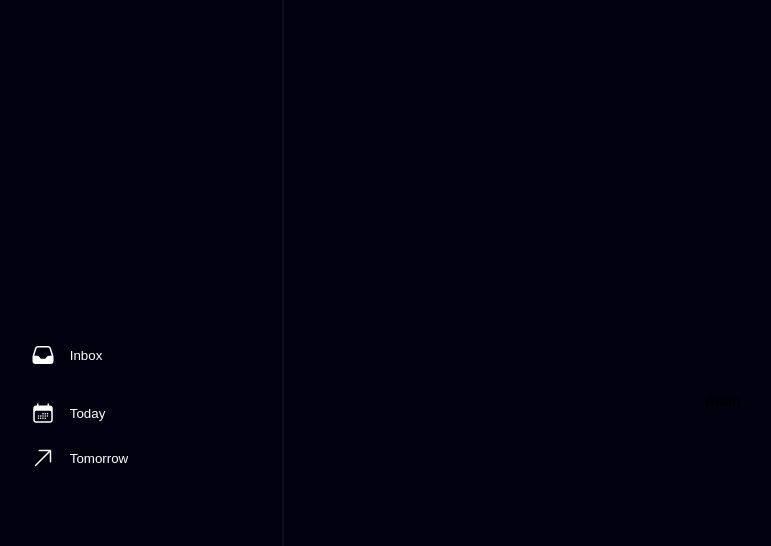
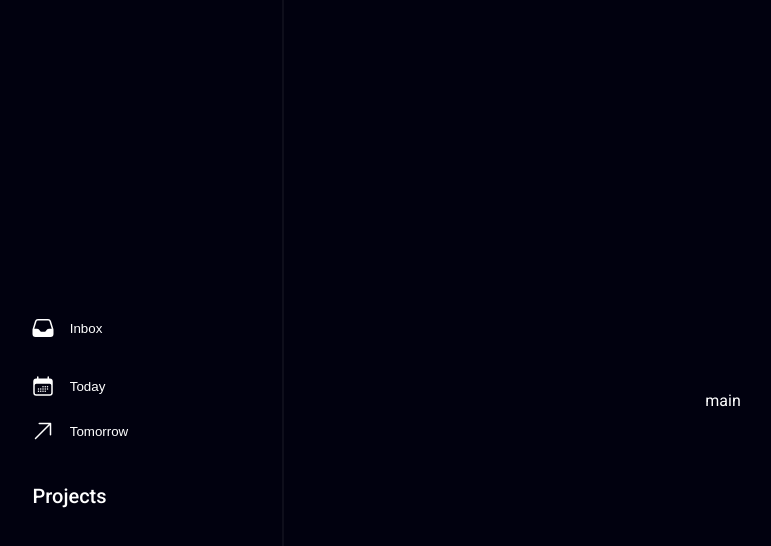
Before and after one commit to Grayson-code/timetable-manager, a SvelteKit app: page /todo in a window 1280 px wide. Shown: the top 546 px of the page, without its empty margins (118-889 px from the left). Built offline with nearby package versions, Linux system fonts and the light colour scheme; no server answers; sample sign-in values are in the browser's storage.

Commit message:
small stuff

```diff
--- a/src/routes/todo/+page.svelte
+++ b/src/routes/todo/+page.svelte
@@ -5,21 +5,20 @@
  https://opensource.org/licenses/MIT
 -->
 
-<script lang="ts">
-    import InboxIcon from "$lib/assets/inbox.svg"
-    import TodayIcon from "$lib/assets/today.svg"
-    import TomorrowIcon from "$lib/assets/Tomorrow.svg"
-    import { authStore } from "../../stores/authStore";
-    import type { CurrentUser } from "../../app";
+<script async lang="ts">
+	import InboxIcon from '$lib/assets/inbox.svg';
+	import TodayIcon from '$lib/assets/today.svg';
+	import TomorrowIcon from '$lib/assets/Tomorrow.svg';
 
-    const user: null | CurrentUser = $authStore.currentUser
+
+
 </script>
 
 <body>
 	<nav>
 		<div class="todo-pages">
 			<a class="todo-container" href="/inbox">
-                <img class="todo-icons" src={InboxIcon} alt="inbox"/>
+				<img class="todo-icons" src={InboxIcon} alt="inbox" />
 				<button class="todo-buttons"><p>Inbox</p></button>
 			</a>
 			<a class="todo-container" href="/todo">
@@ -27,31 +26,32 @@
 				<button class="todo-buttons">Today</button>
 			</a>
 			<a class="todo-container" href="/todo/tomorrow">
-                <img class="todo-icons" src={TomorrowIcon} alt="tomorrow-arrow">
+				<img class="todo-icons" src={TomorrowIcon} alt="tomorrow-arrow" />
 				<button class="todo-buttons">Tomorrow</button>
 			</a>
 		</div>
-		<div class="projects-pages" >
-
+		<div class="projects-pages">
+			<span class="projects-pages-text">Projects</span>
 		</div>
-		<div class="labels-pages" ></div>
-		<div class="filters-pages" ></div>
+		<div class="labels-pages" />
+		<div class="filters-pages" />
 	</nav>
-    <main>
-        main
-    </main>
+	<main>main</main>
 </body>
 
 <style>
 	body {
-        display:flex;
+		display: flex;
 		flex-direction: row;
+		color: white;
 	}
 	nav {
+		display: flex;
+		flex-direction: column;
 		flex: 0 0 400px;
 		border: 0;
 		border-right: 2px;
-        border-color: #0E0E1B;
+		border-color: #0e0e1b;
 		border-style: solid;
 	}
 	main {
@@ -63,9 +63,8 @@
 		display: flex;
 		justify-content: center;
 		align-items: center;
-        height: 100vh
+		height: 100vh;
 	}
-
 
 	.todo-pages {
 		display: flex;
@@ -81,7 +80,6 @@
 		cursor: pointer;
 		text-decoration: none;
 	}
-
 	.todo-container {
 		display: flex;
 		align-items: center;
@@ -92,12 +90,21 @@
 	.todo-container:hover {
 		background-color: #131316;
 	}
+	.todo-container:active {
+		background-color: #3d3d3f;
+	}
 
 	.todo-icons {
 		height: 24px;
-        padding-left: 10px
+		padding-left: 10px;
+	}
+	.projects-pages {
+		margin-top: 30px;
 	}
 
-
-
+	.projects-pages-text {
+		font-weight: 500;
+		font-size: 20px;
+		margin-right: 25px;
+	}
 </style>
```
Lines whose indentation alone changed are shown as unchanged.
